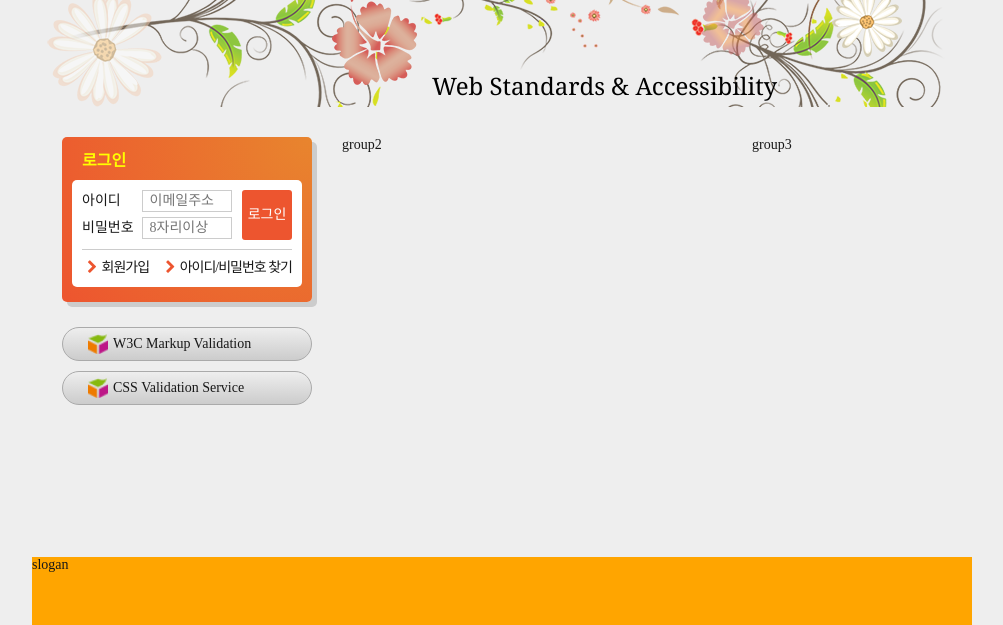
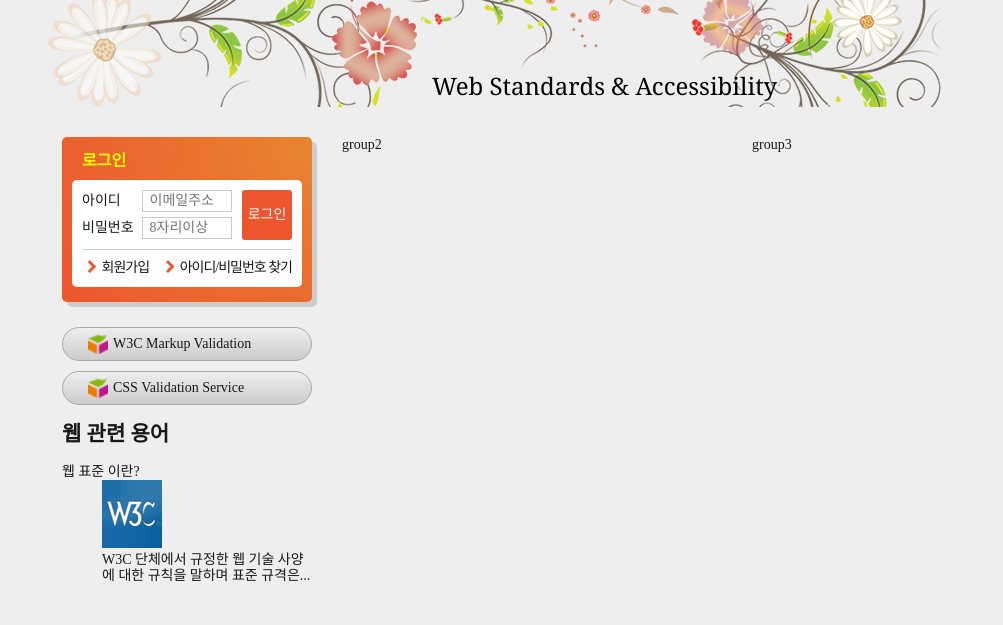
Before and after one commit to yg-0103/FDS18, a plain HTML site: page index.html in a window 1280 px wide. Shown: the part 137-762 px from the top of the page, without its empty margins (138-1141 px from the left). Drawn offline with nearby package versions, Linux system fonts and the light colour scheme; a web font is replaced by a local one.

Commit message:
웹 관련 용어 마크업

```diff
--- a/index.html
+++ b/index.html
@@ -197,6 +197,20 @@
           </li>
         </ul>
       </section>
+      <section class="term">
+        <h2 class="term-heading">웹 관련 용어</h2>
+        <dl class="term-list">
+          <div class="odd">
+            <dt class="term-list-subject">웹 표준 이란?</dt>
+            <dd class="term-list-thumbnail">
+              <img src="images/web_standards.gif" alt="W3C 로고">
+            </dd>
+            <dd class="term-list-brief">
+              W3C 단체에서 규정한 웹 기술 사양에 대한 규칙을 말하며 표준 규격은...
+            </dd>
+          </div>
+        </dl>
+      </section>
     </div>
     <div class="group group2">group2</div>
     <div class="group group3">group3</div>
```
